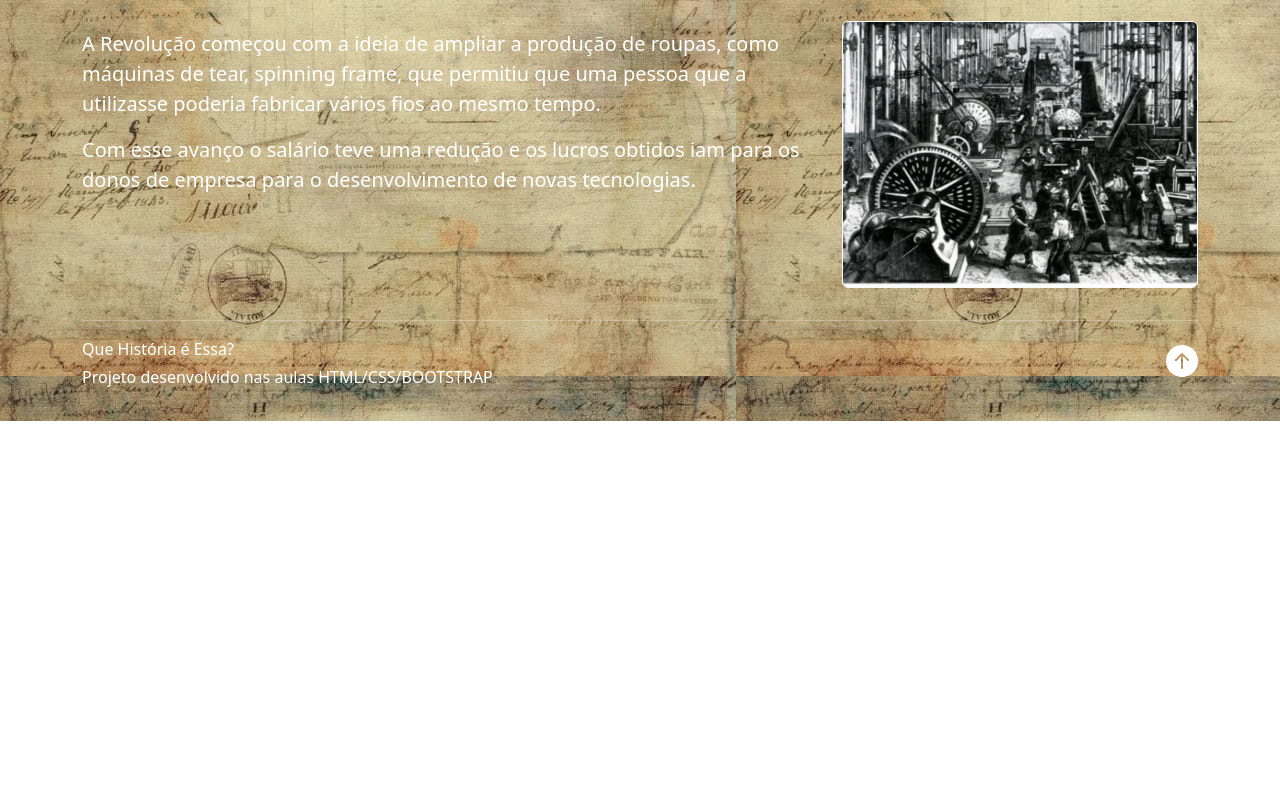
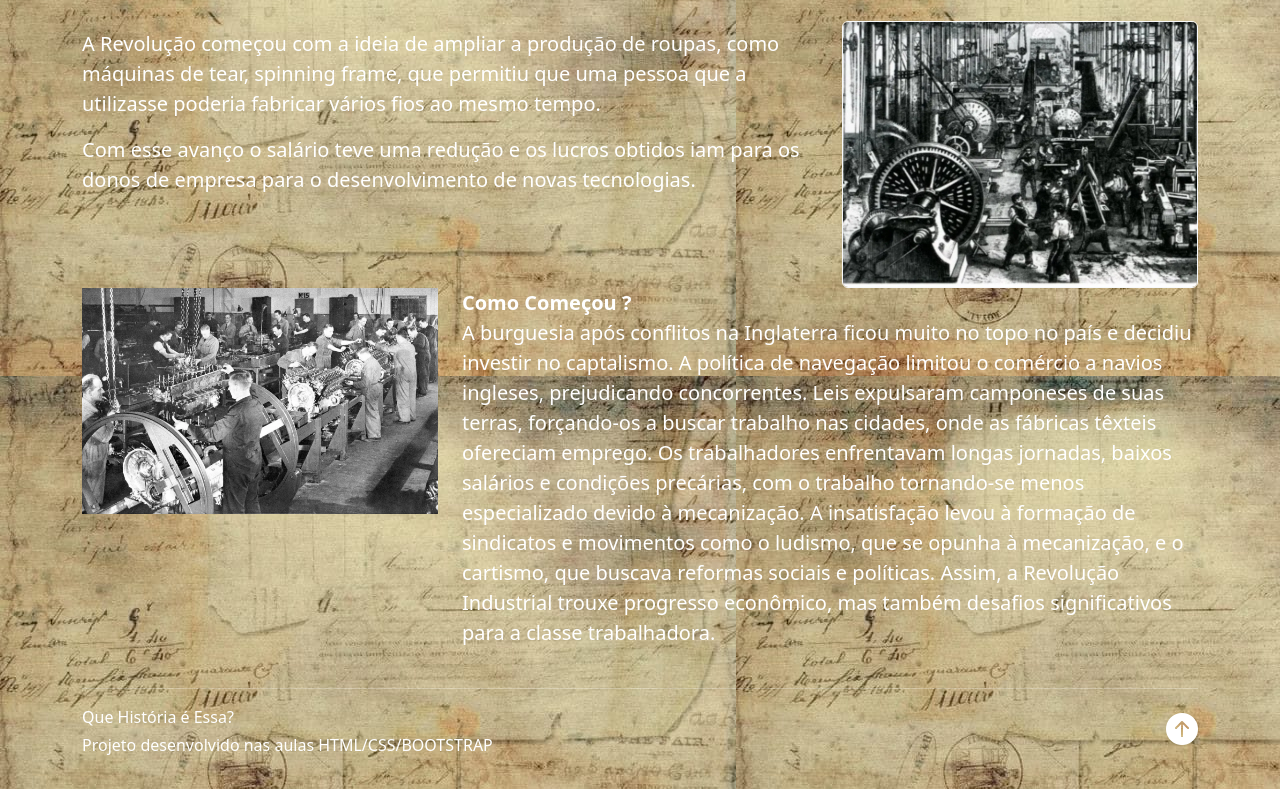
Before and after one commit to ClaraTesser-HUB/Que-historia-e-essa, a plain HTML site: page PRI.html in a window 1280 px wide. Shown: the part 600-1389 px from the top of the page. Before the commit the page ends 1021 px from the top, so only its background shows below. Drawn offline with nearby package versions, Linux system fonts and the light colour scheme.

Commit message:
PRI finalizada

```diff
--- a/PRI.html
+++ b/PRI.html
@@ -83,6 +83,20 @@
                         class="img-fluid w-100 border border-1 border-light rounded-2">
                 </div>
 
+            <div class="row">
+            </div>
+
+                <div class="col-lg-4 p-6">
+                    <img src="img/pri3.webp" alt="Revolução Industrial" class="img-fluid w-100 ">
+                </div>
+                <div class="col-lg-8 fs-5">
+                    <b>Como Começou ?</b>
+                    <p class="mb-2"> A burguesia após conflitos na Inglaterra ficou muito no topo no país e decidiu investir no captalismo. A política de navegação limitou o comércio a navios ingleses, prejudicando concorrentes.
+
+                        Leis expulsaram camponeses de suas terras, forçando-os a buscar trabalho nas cidades, onde as fábricas têxteis ofereciam emprego. Os trabalhadores enfrentavam longas jornadas, baixos salários e condições precárias, com o trabalho tornando-se menos especializado devido à mecanização.
+
+                        A insatisfação levou à formação de sindicatos e movimentos como o ludismo, que se opunha à mecanização, e o cartismo, que buscava reformas sociais e políticas. Assim, a Revolução Industrial trouxe progresso econômico, mas também desafios significativos para a classe trabalhadora.
+                    </p>
             </div>
         </div>
     </main>
```
Also changed, not shown: img/pri3.webp (added).
